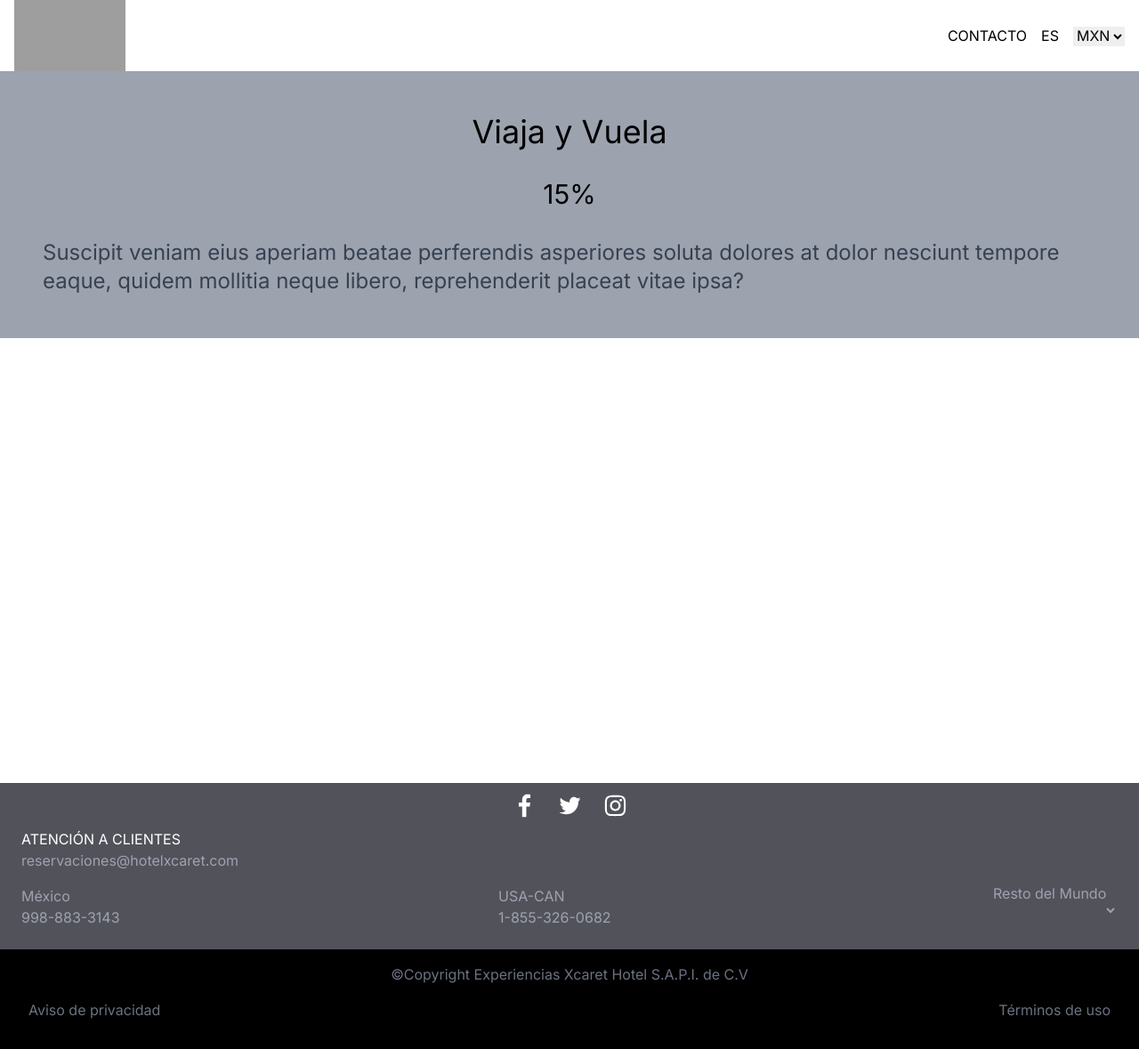
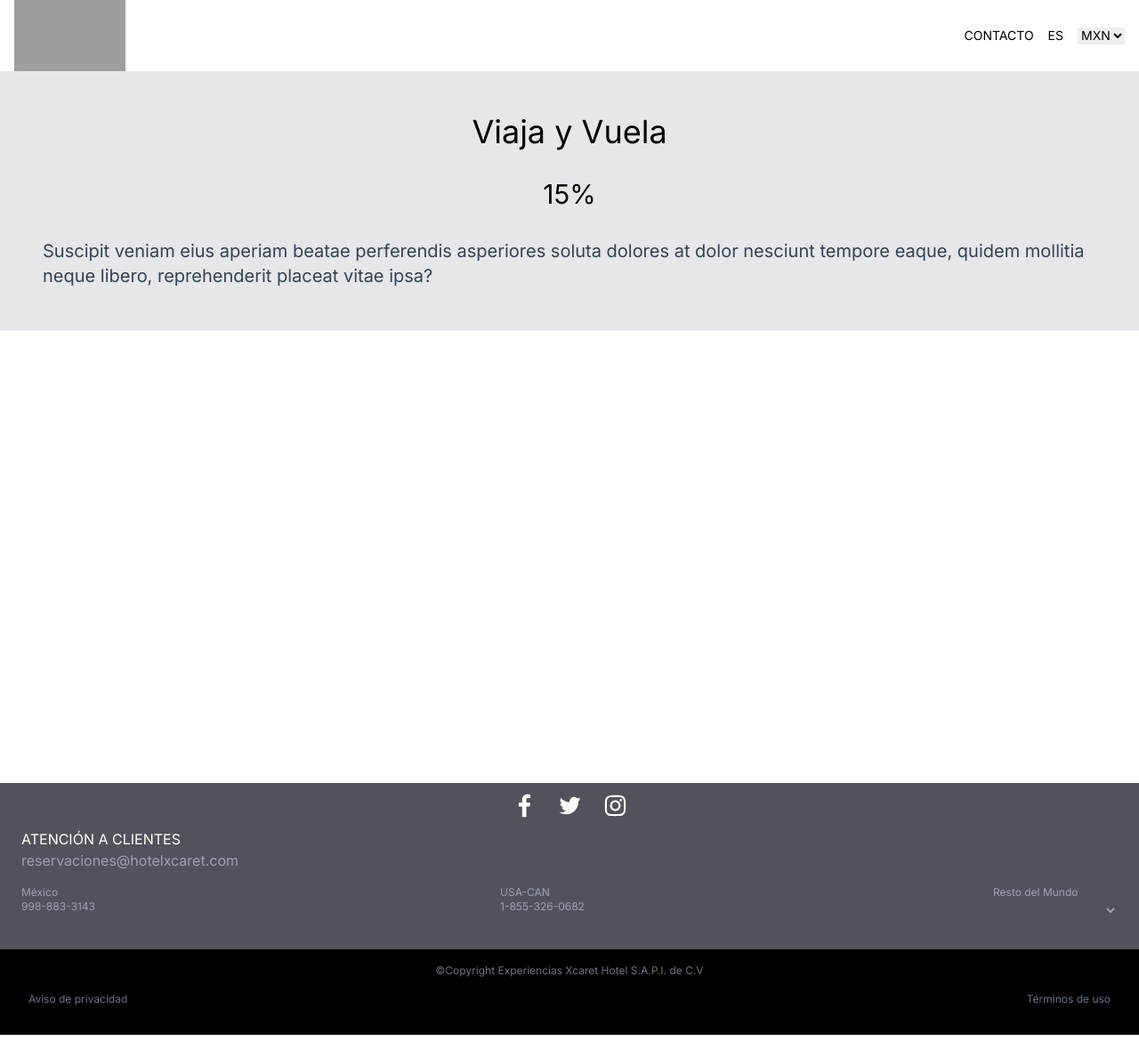
Before and after one commit to emmanuelcortes2/xcaret-hotel, a Next.js app: page / in a window 1280 px wide. Shown: the whole page at 89% size. Built offline with nearby package versions, Linux system fonts and the light colour scheme; grey boxes are pictures that could not be loaded.

Commit message:
updated styles on miscelaneous components

```diff
--- a/components/Footer.js
+++ b/components/Footer.js
@@ -8,7 +8,7 @@ export default function Footer() {
     setDatos(data)
   }, [])
   return (
-    <footer className="flex flex-col text-gray-500 bg-black p-4">
+    <footer className="flex flex-col text-gray-500 bg-black p-4 text-xs">
       {datos && (
         <>
           <p className="text-center">{datos.es.footer.copy}</p>
--- a/components/Headline.js
+++ b/components/Headline.js
@@ -10,10 +10,10 @@ export default function Headline() {
     <>
       {data && (
         <>
-          <section className="flex flex-col gap-8 mt-0 bg-gray-400 w-screen p-12">
+          <section className="flex flex-col gap-8 mt-0 bg-gray-200 w-screen p-12 mb-24">
             <h1 className='text-4xl text-center'>{data.es.header.h1}</h1>
             <h2 className='text-3xl text-center'>{data.es.header.discount}</h2>
-            <p className='text-2xl text-gray-700'>{data.es.header.paragraphs[1]}</p>
+            <p className='text-xl text-gray-700'>{data.es.header.paragraphs[1]}</p>
           </section>
         </>
       )}
--- a/components/NavBar.js
+++ b/components/NavBar.js
@@ -20,7 +20,7 @@ export default function NavBar() {
           alt="hotel xcaret logo"
         />
       )}
-      <ul className="flex flex-row gap-4">
+      <ul className="flex flex-row gap-4 text-sm">
         {data && (
           <>
             <li>{data.es.navbar.menu.contact.toUpperCase()}</li>
--- a/components/PreFooter.js
+++ b/components/PreFooter.js
@@ -50,7 +50,7 @@ export default function PreFooter() {
               {data.es.prefooter.contactCenter.title}
             </p>
             <p className="pl-6">{data.es.prefooter.contactCenter.email}</p>
-            <ul className="flex flex-row gap-9 px-6 py-4 justify-between">
+            <ul className="flex flex-row text-xs gap-9 px-6 py-4 justify-between">
               <li className="flex flex-col">
                 <a href="">{data.es.prefooter.numbers[0].name.split(':')} </a>
                 <span>{data.es.prefooter.numbers[0].number}</span>
--- a/next.config.js
+++ b/next.config.js
@@ -1,4 +1,9 @@
 /** @type {import('next').NextConfig} */
-const nextConfig = {}
+const nextConfig = {
+    reactStrictMode: true,
+    images: {
+        domains: ['via.placeholder.com', 'source.unsplash.com'],
+    }
+}
 
 module.exports = nextConfig
```
